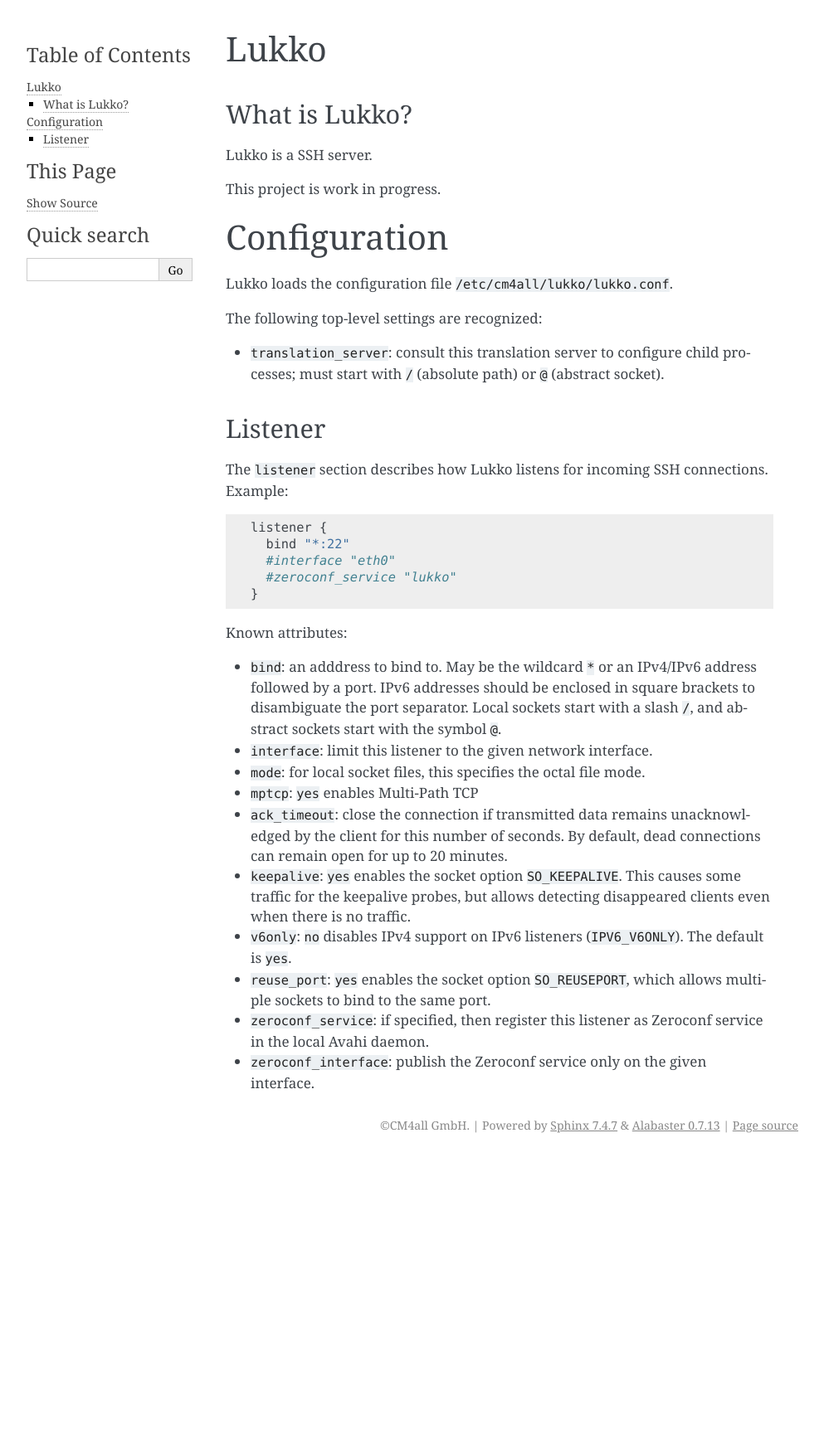
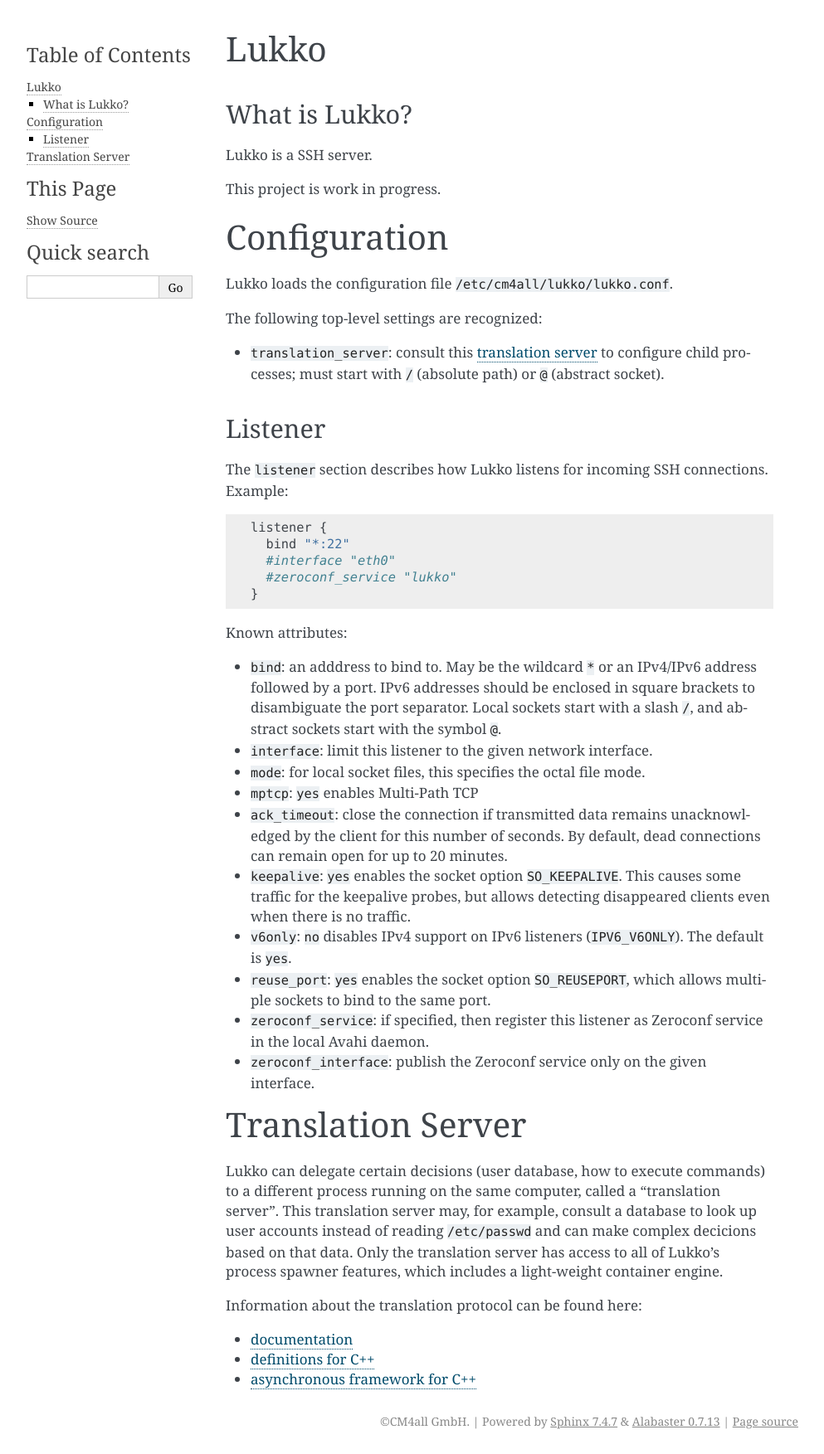
Before and after one commit to CM4all/lukko, a Sphinx documentation site: the page built from doc/index.rst, in a window 1280 px wide. Shown: the whole page at 83% size, without its empty margins (148-1141 px from the left). Built offline with Sphinx 7.4.7, drawn with Linux system fonts in a browser that asks for light colours; before the commit the page ends 1396 px from its top, so only the background shows below that.

Commit message:
doc: a few words about the translation server

```diff
--- a/doc/index.rst
+++ b/doc/index.rst
@@ -17,9 +17,9 @@
 
 The following top-level settings are recognized:
 
-- ``translation_server``: consult this translation server to configure
-  child processes; must start with :file:`/` (absolute path) or
-  :file:`@` (abstract socket).
+- ``translation_server``: consult this :ref:`translation server <ts>`
+  to configure child processes; must start with :file:`/` (absolute
+  path) or :file:`@` (abstract socket).
 
 
 Listener
@@ -68,3 +68,27 @@
 
 - ``zeroconf_interface``: publish the Zeroconf service only on the
   given interface.
+
+
+.. _ts:
+
+Translation Server
+==================
+
+Lukko can delegate certain decisions (user database, how to execute
+commands) to a different process running on the same computer, called
+a "translation server".  This translation server may, for example,
+consult a database to look up user accounts instead of reading
+:file:`/etc/passwd` and can make complex decicions based on that data.
+Only the translation server has access to all of Lukko's process
+spawner features, which includes a light-weight container engine.
+
+Information about the translation protocol can be found here:
+
+- `documentation
+  <https://beng-proxy.readthedocs.io/en/latest/translation.html#login-translation>`__
+
+- `definitions for C++ <https://github.com/CM4all/libcommon/blob/master/src/translation/Protocol.hxx>`__
+
+- `asynchronous framework for C++
+  <https://github.com/CM4all/libcommon/tree/master/src/translation/server>`__
```
